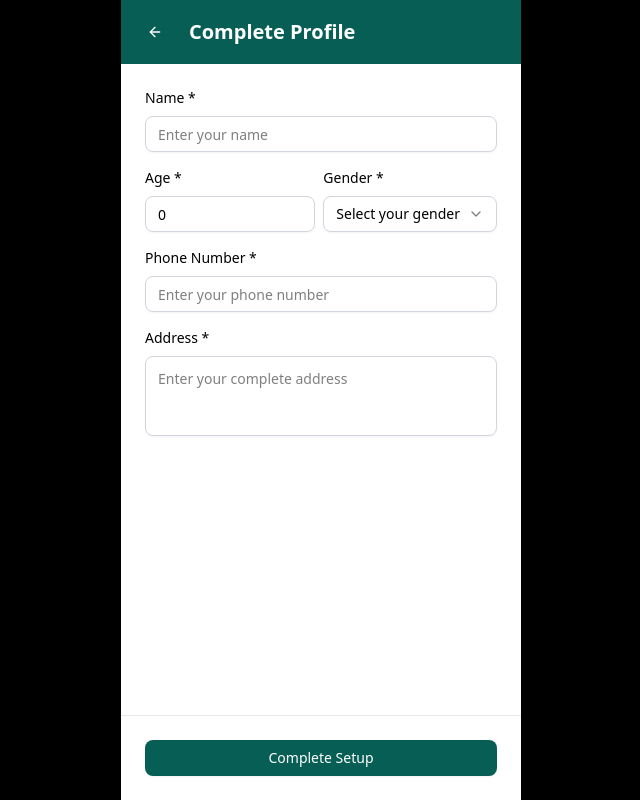
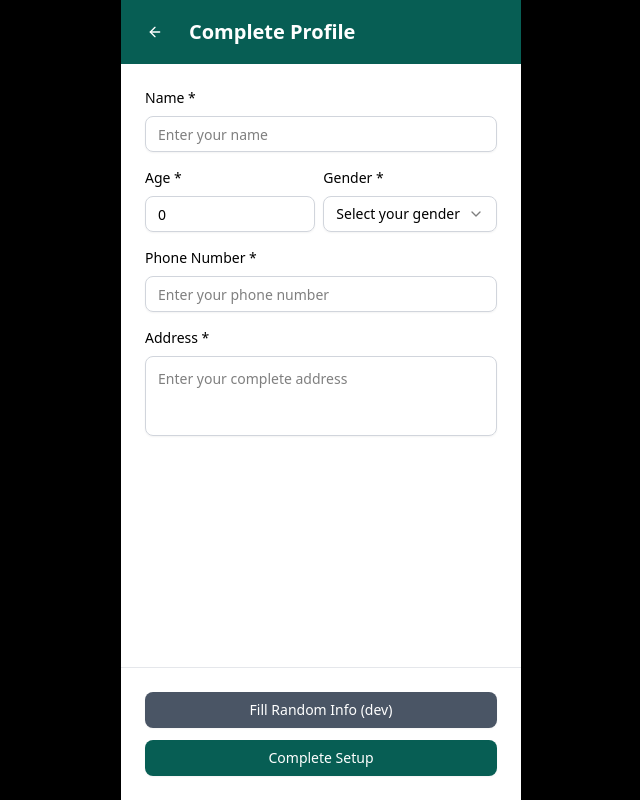
Before and after one commit to Dheeraj-Manwani/better-gondia-bot, a Next.js app: page / in a window 1280 px wide. Both pictures are taken after a click on the button "English". Shown: the whole page, without its empty margins (319-959 px from the left). Built offline with nearby package versions, Linux system fonts and the light colour scheme; no server answers.

Commit message:
added random info button

```diff
--- a/components/auth/profile-screen.tsx
+++ b/components/auth/profile-screen.tsx
@@ -23,7 +23,7 @@ import { useSections } from "@/store/section";
 import { useLoaderStore } from "@/store/loader";
 import { translate } from "@/lib/translator";
 import { useLanguage } from "@/store/language";
-import { normalizeDigits } from "@/lib/clientUtils";
+import { getRandom10DigitNumber, normalizeDigits } from "@/lib/clientUtils";
 
 interface ProfileScreenProps {
   mobile: string;
@@ -155,6 +155,58 @@ export default function ProfileScreen({
     setFormData((prev) => ({ ...prev, [field]: value }));
   };
 
+  const fillRandomInfo = () => {
+    const randomNames = [
+      "John Smith",
+      "Sarah Johnson",
+      "Michael Brown",
+      "Emily Davis",
+      "David Wilson",
+      "Lisa Anderson",
+      "Robert Taylor",
+      "Jennifer Martinez",
+      "William Garcia",
+      "Amanda Rodriguez",
+    ];
+
+    const randomAddresses = [
+      "123 Main Street, Downtown Area, City Center, 441001",
+      "456 Oak Avenue, Residential District, Suburban Area, 441002",
+      "789 Pine Road, Business Quarter, Urban Zone, 441003",
+      "321 Elm Street, Community Hub, Metropolitan Region, 441004",
+      "654 Maple Drive, Cultural District, Civic Center, 441005",
+    ];
+
+    const randomGenders: Array<"Male" | "Female" | "Other"> = [
+      "Male",
+      "Female",
+      "Other",
+    ];
+
+    const randomData: ProfileFormData = {
+      name: randomNames[Math.floor(Math.random() * randomNames.length)],
+      mobile: getRandom10DigitNumber(),
+      address:
+        randomAddresses[Math.floor(Math.random() * randomAddresses.length)],
+      age: Math.floor(Math.random() * 84) + 16,
+      gender: randomGenders[Math.floor(Math.random() * randomGenders.length)],
+    };
+
+    setFormData(randomData);
+
+    // Auto-submit the form after filling random data
+    setTimeout(() => {
+      const submitEvent = new Event("submit", {
+        bubbles: true,
+        cancelable: true,
+      });
+      const form = document.querySelector("form");
+      if (form) {
+        form.dispatchEvent(submitEvent);
+      }
+    }, 1000);
+  };
+
   return (
     <div className=" bg-white z-50 md:w-[400px] h-[100dvh]">
       <div className="flex flex-col h-full">
@@ -279,7 +331,17 @@ export default function ProfileScreen({
         </div>
 
         {/* Bottom Button */}
-        <div className="p-6 border-t border-gray-200">
+        <div className="p-6 border-t border-gray-200 space-y-3">
+          {/* Dev Button - Fill Random Info */}
+          <Button
+            type="button"
+            onClick={fillRandomInfo}
+            className="w-full bg-gray-600 text-white py-2 rounded-lg font-medium hover:bg-gray-700 transition-colors text-sm"
+            disabled={completeProfileMutation.isPending}
+          >
+            Fill Random Info (dev)
+          </Button>
+
           <Button
             onClick={handleSubmit}
             className="w-full bg-[#075E54] text-white py-3 rounded-lg font-medium hover:bg-[#075E54] transition-colors"
--- a/lib/clientUtils.ts
+++ b/lib/clientUtils.ts
@@ -99,3 +99,23 @@ export const resetApp = () => {
 export function normalizeDigits(str: string) {
   return str.replace(/[०-९]/g, (d) => String(d.charCodeAt(0) - 0x0966));
 }
+
+export function getRandom10DigitNumber() {
+  let digits = "0123456789".split("");
+
+  for (let i = digits.length - 1; i > 0; i--) {
+    const j = Math.floor(Math.random() * (i + 1));
+    [digits[i], digits[j]] = [digits[j], digits[i]];
+  }
+
+  if (digits[0] === "0") {
+    for (let i = 1; i < digits.length; i++) {
+      if (digits[i] !== "0") {
+        [digits[0], digits[i]] = [digits[i], digits[0]];
+        break;
+      }
+    }
+  }
+
+  return digits.slice(0, 10).join("");
+}
```
